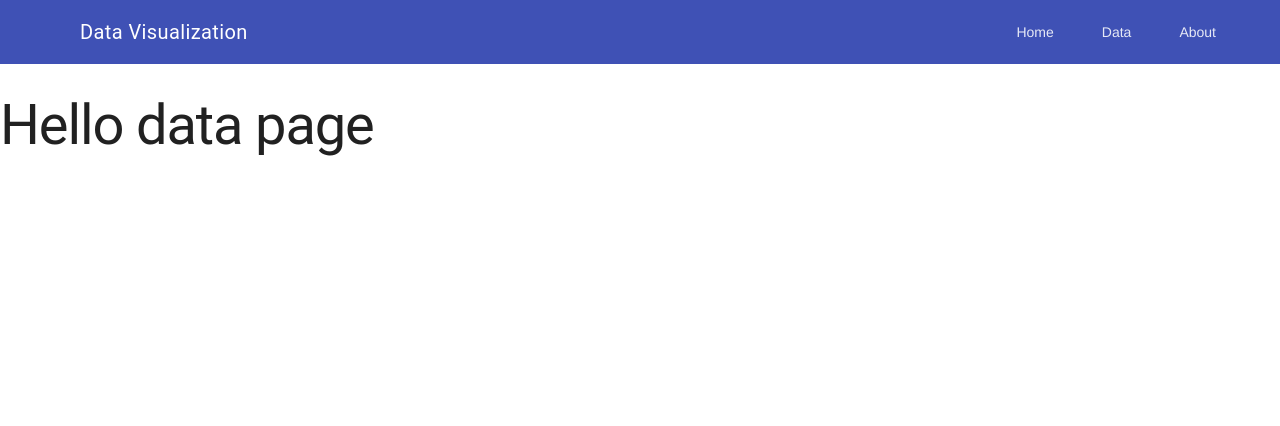
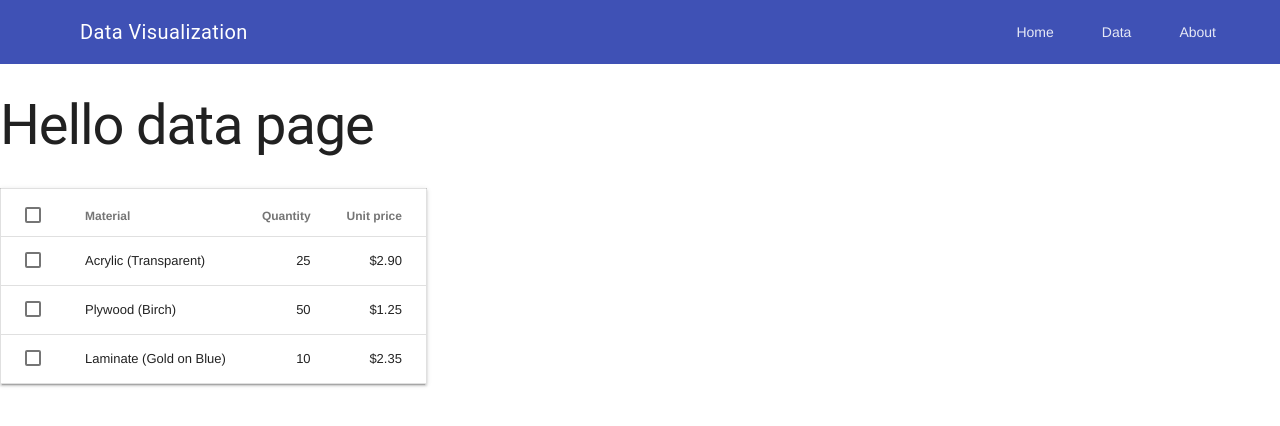
Before and after one commit to PNNutkung/hci-data-visualization, a Vue app: page /data in a window 1280 px wide. Shown: the top 426 px of the page. Built offline with nearby package versions, Linux system fonts and the light colour scheme.

Commit message:
:arrow_up: Change component name

```diff
--- a/package.json
+++ b/package.json
@@ -13,10 +13,12 @@
     "lint": "eslint --ext .js,.vue src test/unit/specs test/e2e/specs"
   },
   "dependencies": {
+    "axios": "^0.15.2",
     "bootstrap": "^4.0.0-alpha.5",
     "material-design-lite": "^1.2.1",
     "material-ui-vue": "^0.1.4",
     "vue": "^2.1.0",
+    "vue-axios": "^1.2.2",
     "vue-resource": "^1.0.3",
     "vue-router": "^2.0.3"
   },
--- a/src/App.vue
+++ b/src/App.vue
@@ -2,19 +2,20 @@
   <div id="app" class="mdl-layout mdl-js-layout">
     <menuHeader></menuHeader>
     <main class="mdl-layout__content">
-      <SectionBody></SectionBody>
+      <ContentSection></ContentSection>
     </main>
   </div>
 </template>
 
 <script>
 import MenuHeader from './components/header/MenuHeader'
-import SectionBody from './components/SectionBody'
+import ContentSection from './components/contents/ContentSection'
+
 export default {
   name: 'app',
   components: {
     MenuHeader,
-    SectionBody
+    ContentSection
   }
 }
 </script>
--- a/src/components/SectionBody.vue
+++ /dev/null
@@ -1,3 +0,0 @@
-<template>
-    <router-view></router-view>
-</template>
--- /dev/null
+++ b/src/components/contents/ContentSection.vue
@@ -0,0 +1,13 @@
+<template lang="html">
+  <div class="page-content">
+    <router-view></router-view>
+  </div>
+</template>
+
+<script>
+export default {
+}
+</script>
+
+<style lang="css">
+</style>
--- a/src/components/contents/Data.vue
+++ b/src/components/contents/Data.vue
@@ -1,6 +1,32 @@
 <template lang="html">
   <div>
     <span><h1>{{ message }}</h1></span>
+    <table class="mdl-data-table mdl-js-data-table mdl-data-table--selectable mdl-shadow--2dp">
+  <thead>
+    <tr>
+      <th class="mdl-data-table__cell--non-numeric">Material</th>
+      <th>Quantity</th>
+      <th>Unit price</th>
+    </tr>
+  </thead>
+  <tbody>
+    <tr>
+      <td class="mdl-data-table__cell--non-numeric">Acrylic (Transparent)</td>
+      <td>25</td>
+      <td>$2.90</td>
+    </tr>
+    <tr>
+      <td class="mdl-data-table__cell--non-numeric">Plywood (Birch)</td>
+      <td>50</td>
+      <td>$1.25</td>
+    </tr>
+    <tr>
+      <td class="mdl-data-table__cell--non-numeric">Laminate (Gold on Blue)</td>
+      <td>10</td>
+      <td>$2.35</td>
+    </tr>
+  </tbody>
+</table>
   </div>
 </template>
 
@@ -8,7 +34,17 @@
 export default {
   data () {
     return {
-      message: 'Hello data page'
+      message: 'Hello data page',
+      heads: [
+        'First name',
+        'Last name',
+        'Birthday'
+      ],
+      bods: [
+        '1',
+        '2',
+        '3'
+      ]
     }
   }
 }
--- a/src/main.js
+++ b/src/main.js
@@ -1,7 +1,10 @@
 import Vue from 'vue'
 import App from './App'
-import {router} from './router'
+import axios from 'axios'
+import VueAxios from 'vue-axios'
+import { router } from './router'
 
+Vue.use(VueAxios, axios)
 /* eslint-disable no-new */
 new Vue({
   router,
```
Also changed, not shown: src/components/Hello.vue (deleted, +0 -53 lines), 1 other file (tests, documents, lock files or other folders).
